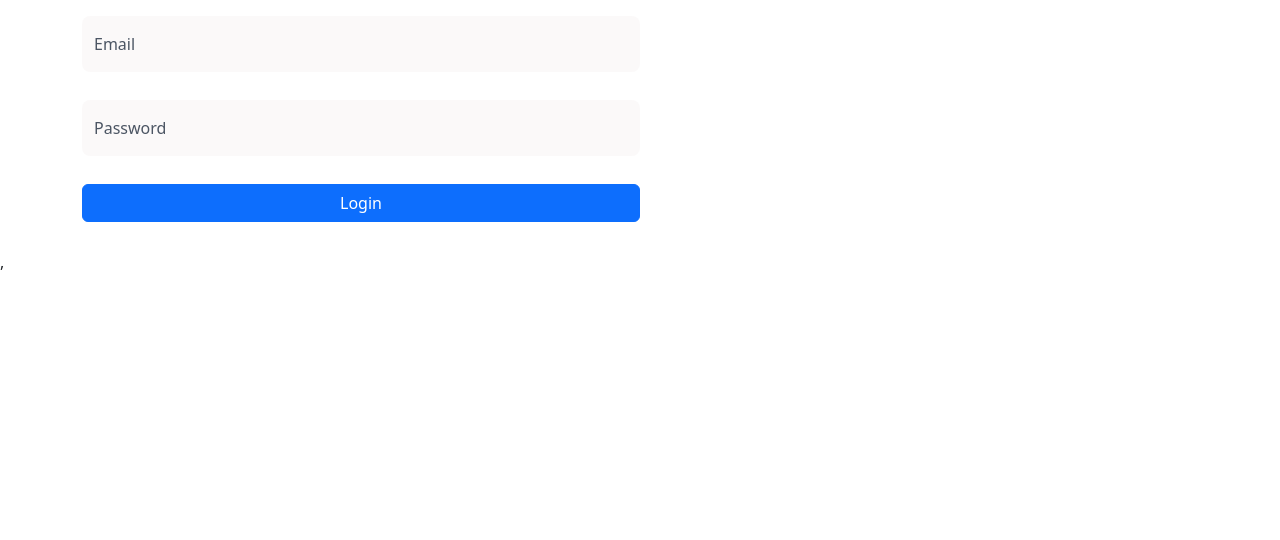
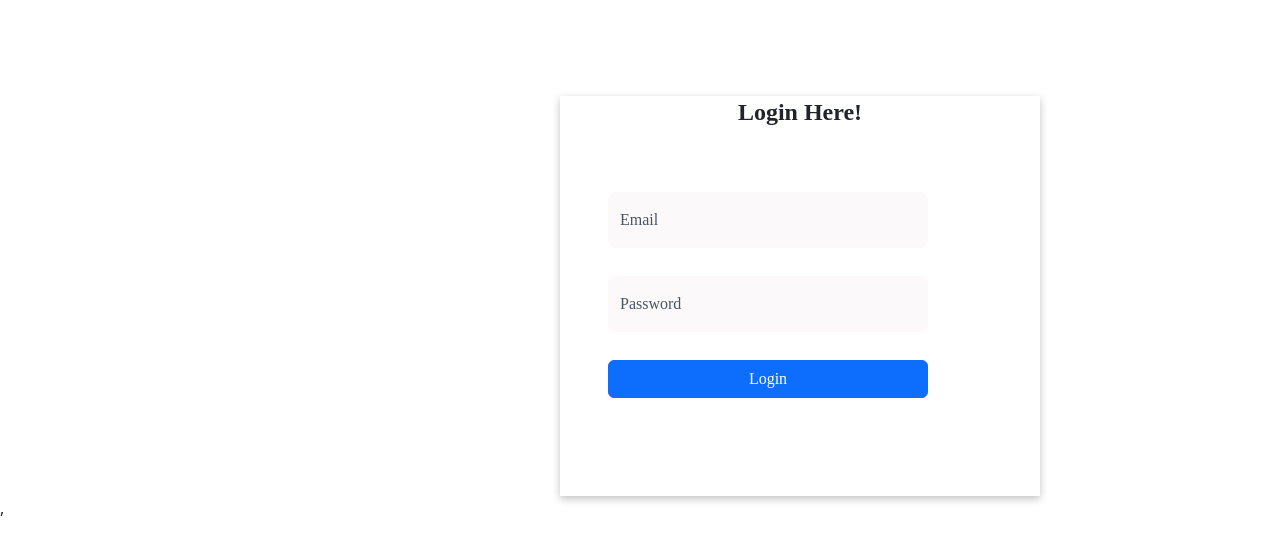
Before and after one commit to abishkar123/Finance-app-client, a React (Vite) app: page /login in a window 1280 px wide. Shown: the top 540 px of the page. Built offline with nearby package versions, Linux system fonts and the light colour scheme.

Commit message:
UI updated on login and regiter page

```diff
--- a/src/App.css
+++ b/src/App.css
@@ -1,6 +1,6 @@
 :root {
     --text-font:nunito;
-    --primary-bg-color: #efefef;
+    --primary-bg-color: #b49999c0;
 }
 
 .content-container{
@@ -28,12 +28,15 @@
     border-radius: 15px;
     cursor: pointer;
     transition: background-color 0.3s;
+    width: 20rem;
+    padding:2.5px;
 
 }
 .Custom-button{
     background-color:#f84e02 ;
     border: 3px;
     border-radius: 32px;
+    width:20rem;
 }
 
 .custom-button-font{
@@ -48,12 +51,19 @@
 
 .register-page{
     position: relative;
-    left:7rem;
+    left: 35rem;
+
 
     min-height: 50vh;
+    width: 60vh;
     margin-top: 6rem;
     font-family: var(--text-font);
+    box-shadow: rgba(0, 0, 0, 0.24) 0px 3px 8px;
 }
 .custom-color{
     color:#f84e02
 }
+
+.input-dev{
+    width: 5rem;
+}
--- a/src/pages/login/Login.jsx
+++ b/src/pages/login/Login.jsx
@@ -81,8 +81,9 @@ export const Login = () => {
 
   return (
     <div>
-      <Container>
-        <Form className="mt-3" onSubmit={handleOnSubmit}>
+      <div className='register-page'>
+        <p className='text-2xl font-semibold text-center mt-3'>Login Here!</p>
+        <Form className="mt-3 p-5" onSubmit={handleOnSubmit}>
           {inputs.map((input, idx) => (
             <div className="mb-7 relative" key={idx}>
               <input
@@ -92,7 +93,7 @@ export const Login = () => {
                 onChange={handleOnChange}
                 onFocus={() => handleFocus(input.name)}
                 onBlur={(e) => handleBlur(e, input.name)}
-                className="w-50 p-3 custom-form rounded-lg focus:outline-none"
+                className="p-3 custom-form rounded-lg focus:outline-none"
                 placeholder={input.placeholder}
                 required
               />
@@ -107,7 +108,7 @@ export const Login = () => {
             </div>
           ))}
           <div className="mb-7">
-            <Button className='w-50 p-2.5 Custom-button' type='submit' disabled={isLoading}>
+            <Button className='p-2.5 Custom-button' type='submit' disabled={isLoading}>
               {isLoading ? (
                 <>
                   <Spinner animation="border" role="status" size='sm' aria-hidden="true" />
@@ -129,7 +130,7 @@ export const Login = () => {
             {response.message}
           </div>
         )}
-      </Container>
+      </div>
     </div>
   );
 };
--- a/src/pages/register/Register.jsx
+++ b/src/pages/register/Register.jsx
@@ -128,13 +128,14 @@ setMessage(validationMessage);
 
   return (
     <div>
-      <Container>
+
+      <p className='text-3xl font-semibold mt-2 text-center'>Register Here</p>
         <div className='register-page'>
-          <p className='text-3xl font-semibold'>Register Here</p>
 
-            <Form className='mt-5' onSubmit={handleOnSubmit}>
+
+            <Form className='p-5' onSubmit={handleOnSubmit}>
               {inputes.map((input, idx) => (
-                <div className="mb-7 relative" key={idx}>
+                <div className="mb-7 p-2 relative" key={idx}>
                   <input
                     type={input.type}
                     id={input.name}
@@ -143,7 +144,7 @@ setMessage(validationMessage);
                     onChange={handleOnChange}
                     onFocus={() => handleFocus(input.name)}
                     onBlur={(e) => handleBlur(e, input.name)}
-                    className=" w-50 p-3 custom-form rounded-lg focus:outline-none"
+                    className="p-3 custom-form rounded-lg focus:outline-none"
                     placeholder={input.placeholder}
                     required={input.required}
                   />
@@ -159,7 +160,7 @@ setMessage(validationMessage);
               ))}
 
               <div className="mb-7">
-                <Button className='w-50 p-2.5 Custom-button' type='submit' disabled={isLoading}>
+                <Button className='p-2.5 Custom-button' type='submit' disabled={isLoading}>
                   {isLoading ? (
                     <>
                       <Spinner animation="border" role="status" size='sm' aria-hidden="true" />
@@ -178,7 +179,7 @@ setMessage(validationMessage);
             </Form>
 
         </div>
-      </Container>
+
     </div>
   );
 };
```
